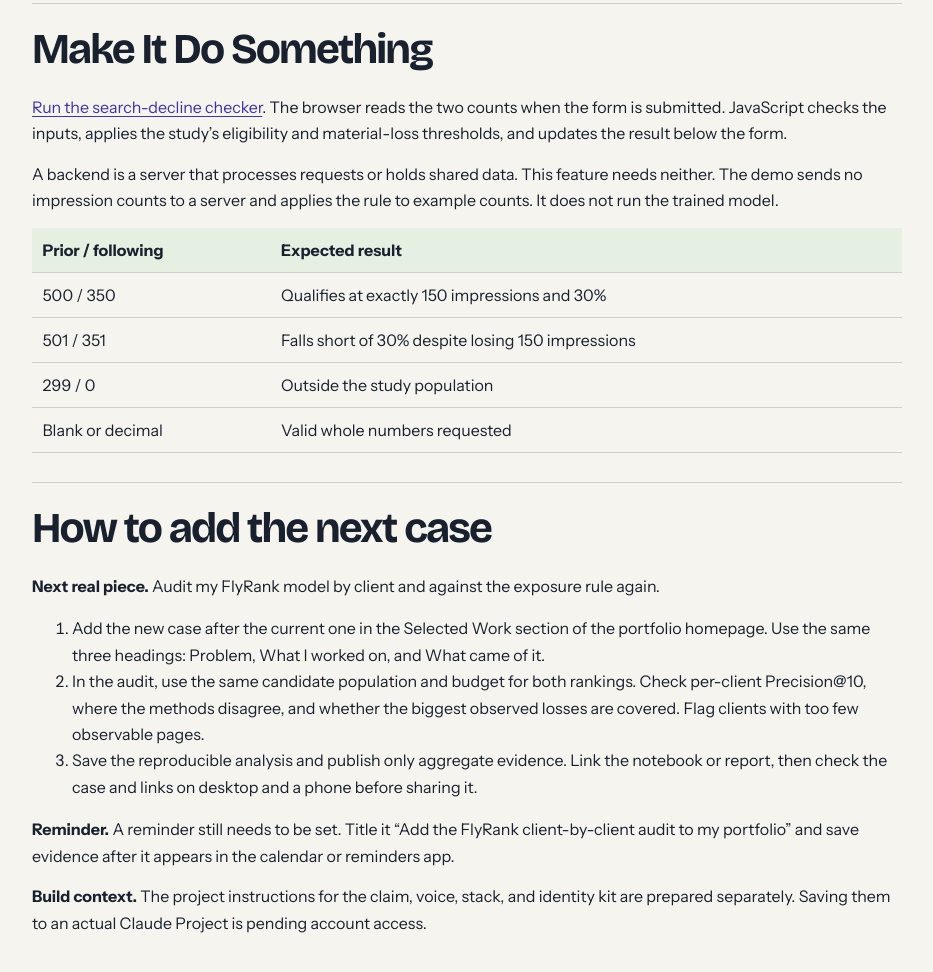
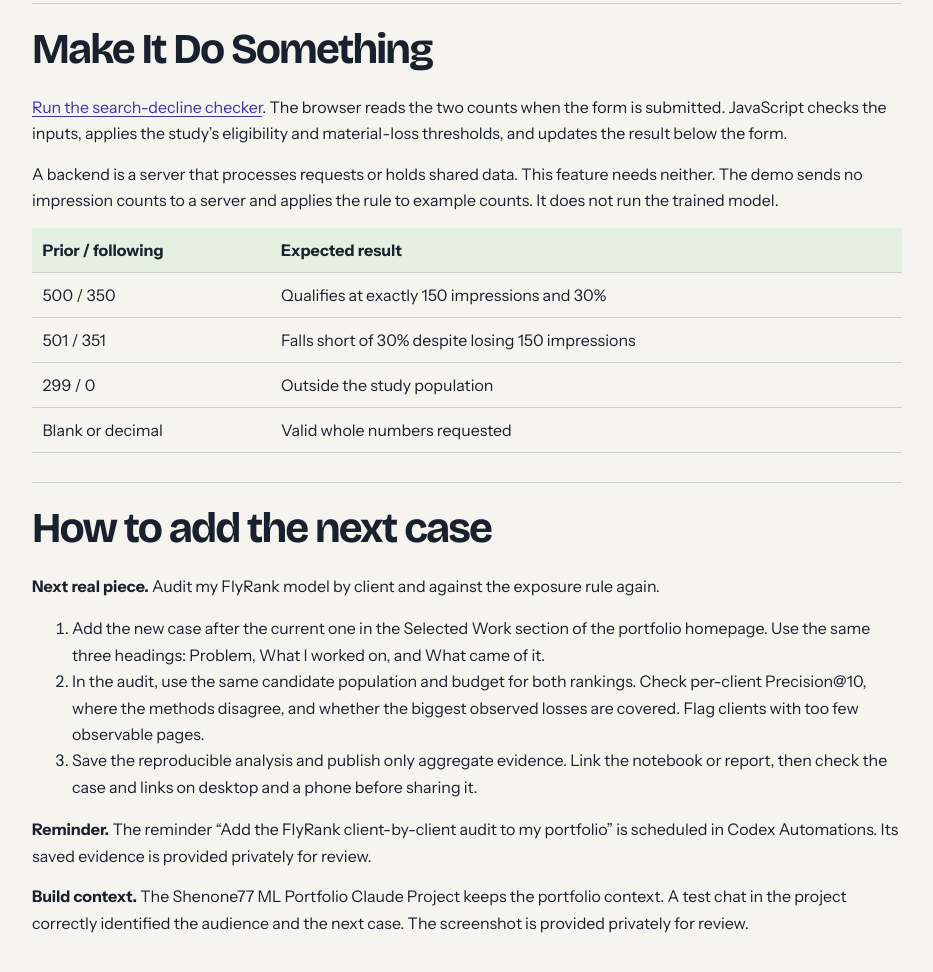
Before and after one commit to Shenone77/ai-fluency-portfolio, a plain HTML site: page evidence.html in a window 1280 px wide. Shown: the part 2187-3159 px from the top of the page, without its empty margins (173-1106 px from the left). Drawn offline with nearby package versions, Linux system fonts and the light colour scheme.

Commit message:
Update AI Fluency capstone evidence status

```diff
--- a/evidence.html
+++ b/evidence.html
@@ -83,8 +83,8 @@
 <li>In the audit, use the same candidate population and budget for both rankings. Check per-client Precision@10, where the methods disagree, and whether the biggest observed losses are covered. Flag clients with too few observable pages.</li>
 <li>Save the reproducible analysis and publish only aggregate evidence. Link the notebook or report, then check the case and links on desktop and a phone before sharing it.</li>
 </ol>
-<p><strong>Reminder.</strong> A reminder still needs to be set. Title it “Add the FlyRank client-by-client audit to my portfolio” and save evidence after it appears in the calendar or reminders app.</p>
-<p><strong>Build context.</strong> The project instructions for the claim, voice, stack, and identity kit are prepared separately. Saving them to an actual Claude Project is pending account access.</p>
+<p><strong>Reminder.</strong> The reminder “Add the FlyRank client-by-client audit to my portfolio” is scheduled in Codex Automations. Its saved evidence is provided privately for review.</p>
+<p><strong>Build context.</strong> The Shenone77 ML Portfolio Claude Project keeps the portfolio context. A test chat in the project correctly identified the audience and the next case. The screenshot is provided privately for review.</p>
 </section>
 </main>
 </body>
```
